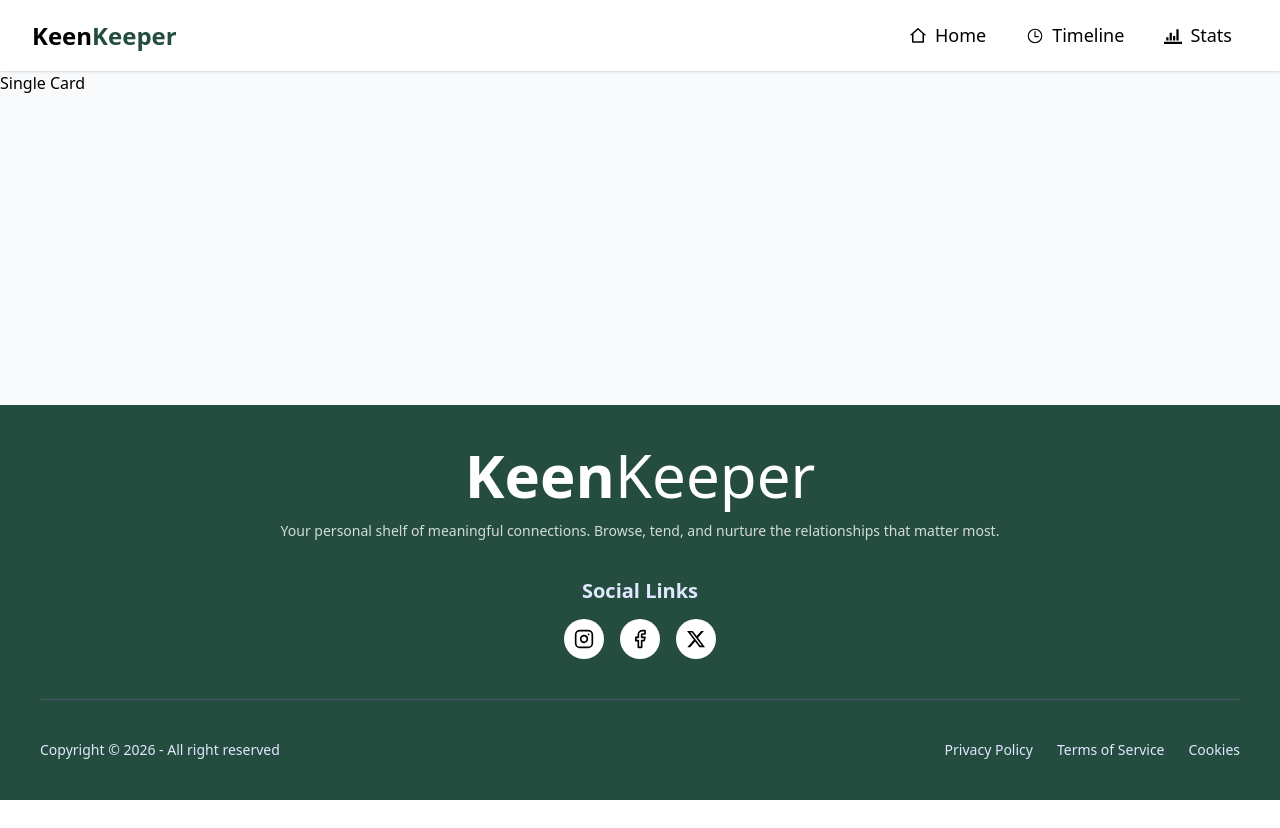
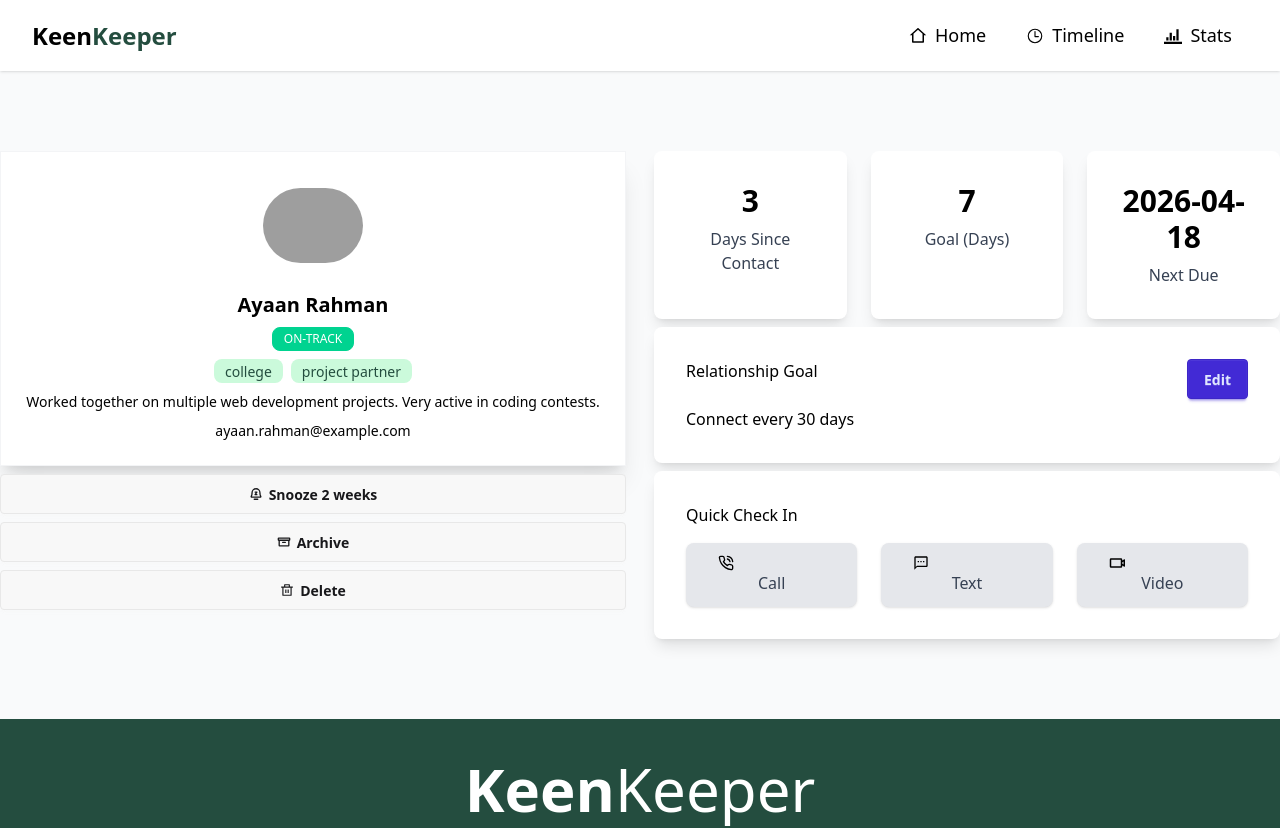
Before and after one commit to Nabil593/keen-keeper, a Next.js app: page /friends/1 in a window 1280 px wide. Shown: the top 828 px of the page. Before the commit the page ends 800 px from the top, so only its background shows below. Built offline with nearby package versions, Linux system fonts and the light colour scheme; grey boxes are pictures that could not be loaded.

Commit message:
timeline data added

```diff
--- /dev/null
+++ b/src/Context/InteractionContext.jsx
@@ -0,0 +1,34 @@
+"use client";
+
+import React, { createContext, useContext, useState } from 'react';
+
+// ১. মেইন কনটেক্সট তৈরি (এটি বাইরে থাকবে)
+export const InteractionContext = createContext();
+
+const InteractionProvider = ({ children }) => { // children প্রপ হিসেবে আসবে
+
+    const [interactions, setInteractions] = useState([]); // অনেকগুলো ডাটা রাখার জন্য Array [] ব্যবহার করা ভালো
+
+    const addInteraction = (friend, type) => {
+        const newEntry = {
+            id: Date.now(),
+            friendName: friend.name,
+            action: type,
+            timeDate: new Date().toLocaleString()
+        };
+        // নতুন ডাটাকে আগের ডাটাগুলোর সামনে যোগ করা
+        setInteractions(prev => [newEntry, ...prev]);
+    };
+
+    return (
+        // ২. Provider এর মাধ্যমে ভ্যালু পাস করা
+        <InteractionContext.Provider value={{ interactions, addInteraction }}>
+            {children}
+        </InteractionContext.Provider>
+    );
+};
+
+// ৩. ডাটা ব্যবহারের জন্য একটি কাস্টম হুক (সহজ করার জন্য)
+export const useInteractions = () => useContext(InteractionContext);
+
+export default InteractionProvider;
--- a/src/app/friends/[id]/page.jsx
+++ b/src/app/friends/[id]/page.jsx
@@ -1,9 +1,136 @@
-import React from 'react';
+"use client";
+
+import { useInteractions } from "@/Context/InteractionContext";
+import Image from "next/image";
+import { useParams } from "next/navigation";
+import { useEffect, useState } from "react";
+import { LuPhoneCall } from "react-icons/lu";
+import { MdOutlineTextsms } from "react-icons/md";
+import { PiArchiveBold, PiBellSimpleZBold, PiVideoCameraBold } from "react-icons/pi";
+import { RiDeleteBinLine } from "react-icons/ri";
+
 
 const SingleCard = () => {
+
+    const { addInteraction } = useInteractions();
+
+    const param = useParams();
+
+    const [singleFriend, setSingleFriend] = useState(null);
+
+
+    useEffect(() => {
+        const featchFriends = async () => {
+            const res = await fetch("/Data/friends.json")
+            const data = await res.json();
+
+            setSingleFriend(data.find(f => f.id.toString() === param.id));
+        };
+        featchFriends();
+    }, [param.id])
+
+    if (!singleFriend) return <span className="loading loading-spinner loading-xl"></span>;
+
+    // Status color logic
+    const statusColor =
+        singleFriend.status === "on-track" ? "badge-success" :
+            singleFriend.status === "overdue" ? "badge-error" : "badge-warning";
+
+
+
     return (
-        <div>
-            <h1>Single Card</h1>
+        <div className="max-w-[1300px] mx-auto w-full my-20 flex lg:flex-row flex-col gap-7">
+            <div className="w-full">
+                <div className=" bg-white w-full shadow-xl hover:shadow-2xl transition-all border border-gray-100 mb-2">
+                    <div className="flex flex-col items-center pt-8">
+                        <figure className="rounded-full p-1">
+                            <Image
+                                src={singleFriend.picture}
+                                alt={singleFriend.name}
+                                width={100}
+                                height={100}
+                                className="rounded-full object-cover"
+                            />
+                        </figure>
+                    </div>
+
+                    <div className="card-body items-center text-center">
+                        <h2 className="card-title text-xl font-bold">
+                            {singleFriend.name}
+                        </h2>
+
+                        <div className={`badge ${statusColor} text-xs text-white uppercase`}>
+                            {singleFriend.status}
+                        </div>
+
+                        <div className="card-actions justify-center">
+                            {singleFriend?.tags?.map((tag, index) => (
+                                <div key={index} className="badge border-none bg-[#CBFADB] text-[#244D3F] font-medium">
+                                    {tag}
+                                </div>
+                            ))}
+                        </div>
+
+                        <p>{singleFriend.bio}</p>
+
+                        <p>{singleFriend.email}</p>
+                    </div>
+                </div>
+
+                <div className="h-full flex flex-col gap-2">
+                    <button className="btn"><PiBellSimpleZBold /> Snooze 2 weeks</button>
+                    <button className="btn"><PiArchiveBold /> Archive</button>
+                    <button className="btn"><RiDeleteBinLine /> Delete</button>
+                </div>
+            </div>
+
+
+            <div className="w-full flex flex-col gap-2">
+                <div className="w-full flex lg:flex-row md:flex-row flex-col gap-6">
+                    <div className="w-full bg-white shadow-lg p-8 text-center rounded-[8px]">
+                        <h2 className="text-3xl font-semibold mb-2">{singleFriend.days_since_contact}</h2>
+                        <p className="text-gray-700">Days Since Contact</p>
+                    </div>
+
+                    <div className="w-full bg-white shadow-lg p-8 text-center rounded-[8px]">
+                        <h2 className="text-3xl font-semibold mb-2">{singleFriend.goal}</h2>
+                        <p className="text-gray-700">Goal (Days)</p>
+                    </div>
+
+                    <div className="w-full bg-white shadow-lg p-8 text-center rounded-[8px]">
+                        <h2 className="text-3xl font-semibold mb-2">{singleFriend.next_due_date}</h2>
+                        <p className="text-gray-700">Next Due</p>
+                    </div>
+                </div>
+
+                <div className="w-full bg-white shadow-lg p-8 rounded-[8px] space-y-2">
+                    <div className="flex justify-between">
+                        <p>Relationship Goal</p>
+                        <button className="btn btn-primary">Edit</button>
+                    </div>
+                    <p>Connect every 30 days</p>
+                </div>
+
+                <div className="w-full bg-white shadow-lg p-8 rounded-[8px] space-y-4">
+                    <p>Quick Check In</p>
+                    <div className="flex lg:flex-row md:flex-row flex-col gap-6">
+                        <button onClick={() => addInteraction(singleFriend, "call")} className="w-full bg-gray-200 shadow-sm px-8 py-3 text-center rounded-[8px] cursor-pointer hover:transform hover:scale-105 transition-transform">
+                            <LuPhoneCall />
+                            <p className="text-gray-700">Call</p>
+                        </button>
+
+                        <button onClick={() => addInteraction(singleFriend, "text")} className="w-full bg-gray-200 shadow-sm px-8 py-3 text-center rounded-[8px] cursor-pointer hover:transform hover:scale-105 transition-transform">
+                            <MdOutlineTextsms />
+                            <p className="text-gray-700">Text</p>
+                        </button>
+
+                        <button onClick={() => addInteraction(singleFriend, "video")} className="w-full bg-gray-200 shadow-sm px-8 py-3 text-center rounded-[8px] cursor-pointer hover:transform hover:scale-105 transition-transform">
+                            <PiVideoCameraBold />
+                            <p className="text-gray-700">Video</p>
+                        </button>
+                    </div>
+                </div>
+            </div>
         </div>
     );
 };
--- a/src/app/layout.js
+++ b/src/app/layout.js
@@ -2,6 +2,7 @@ import { Geist, Geist_Mono } from "next/font/google";
 import "./globals.css";
 import Navber from "@/Components/Navber";
 import Footer from "@/Components/Footer";
+import InteractionProvider from "@/Context/InteractionContext";
 
 const geistSans = Geist({
   variable: "--font-geist-sans",
@@ -26,9 +27,9 @@ export default function RootLayout({ children }) {
     >
       <body className="min-h-full flex flex-col">
         <Navber />
-        <main className="flex-1 bg-gray-50 text-black">
-        {children}
-        </main>
+        <InteractionProvider>
+          <main className="flex-1 bg-gray-50 text-black">{children}</main>
+        </InteractionProvider>
         <Footer />
       </body>
     </html>
--- a/src/app/page.js
+++ b/src/app/page.js
@@ -15,6 +15,8 @@ export default function Home() {
 
     featchFriends();
   }, []);
+
+  if (friends.length === 0) return <div className="text-center p-20 text-2xl text-black font-bold">Loading...</div>
 
   return (
     <div className="max-w-[1300px] mx-auto w-full space-y-20 mb-30">
--- a/src/app/timeline/page.jsx
+++ b/src/app/timeline/page.jsx
@@ -1,8 +1,42 @@
+"use client";
+
+import { useInteractions } from "@/Context/InteractionContext";
+import Image from "next/image";
+import call from "@/app/assets/call.png";
+import text from "@/app/assets/text.png";
+import video from "@/app/assets/video.png";
 
 const TimelinePage = () => {
+
+    const { interactions } = useInteractions();
+
     return (
-        <div>
-            <h1>Timeline Page</h1>
+        <div className="max-w-[1300px] mx-auto w-full my-20 space-y-8">
+            <div className="space-y-8">
+                <h2 className="text-5xl font-bold">Timeline</h2>
+                <select defaultValue="Fillter Timeline" className="select appearance-none bg-white">
+                    <option disabled={true} >Fillter Timeline</option>
+                    <option>Call</option>
+                    <option>Text</option>
+                    <option>Video</option>
+                </select>
+            </div>
+
+            <div>
+                <div className="flex flex-col gap-6">
+                    {
+                        interactions.map(interact => (
+                            <div key={interact.id} className="bg-white shadow-lg p-4 rounded-sm flex gap-8">
+                                <Image src={interact.action === 'call' ? call : interact.action === 'text' ? text : video} alt={interact.action} width={40} height={40}/>
+                                <div>
+                                    <p>{interact.friendName}</p>
+                                    <p>{interact.timeDate}</p>
+                                </div>
+                            </div>
+                        ))
+                    }
+                </div>
+            </div>
         </div>
     );
 };
```
